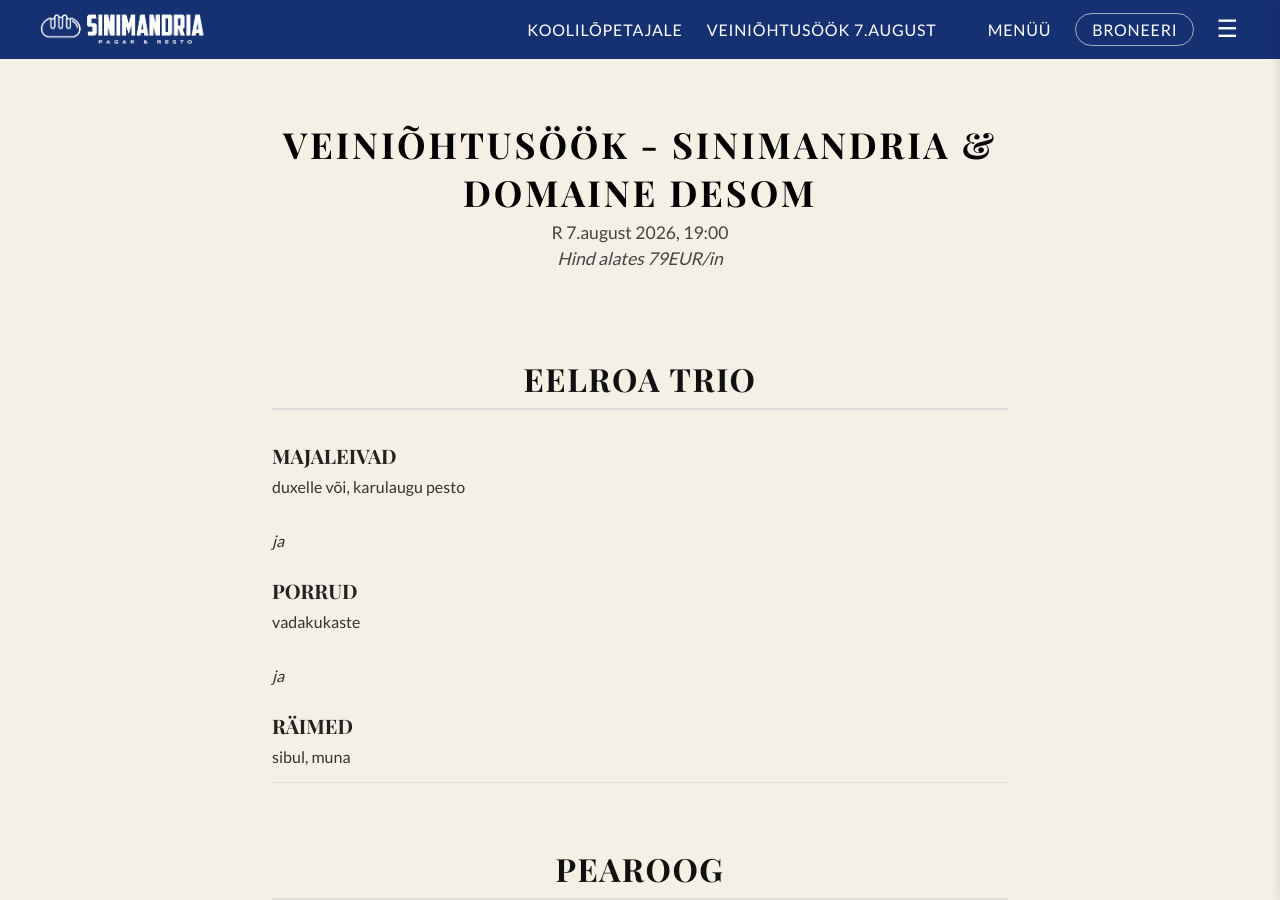
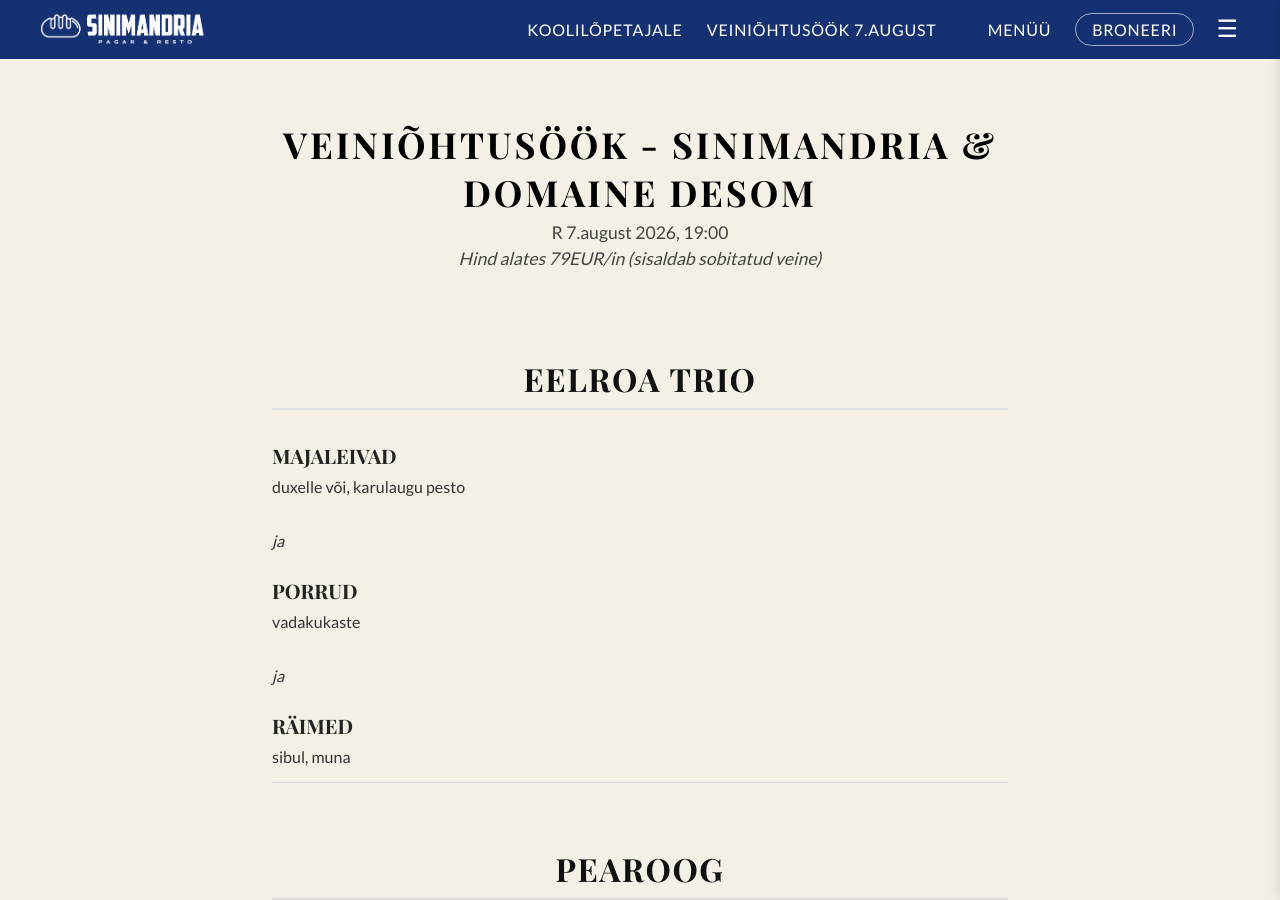
Before and after one commit to m-tu/sinimandria, a Jekyll site: the page built from pages/events/veinifestival-menu.markdown, in a window 1280 px wide and 900 px high. Built offline with Jekyll 4.4.1, drawn with Linux system fonts in a browser that asks for light colours.

Commit message:
Update veinifestival-menu.markdown

```diff
--- a/pages/events/veinifestival-menu.markdown
+++ b/pages/events/veinifestival-menu.markdown
@@ -7,7 +7,7 @@
   <div class="menu-summary-item">
     <h2>VEINIÕHTUSÖÖK - SINIMANDRIA & DOMAINE DESOM</h2>
     <p class="menu-note">R 7.august 2026, 19:00</p>
-    <p class="menu-note"><em>Hind alates 79EUR/in</em></p>
+    <p class="menu-note"><em>Hind alates 79EUR/in (sisaldab sobitatud veine)</em></p>
   </div>
 </div>
 
```
